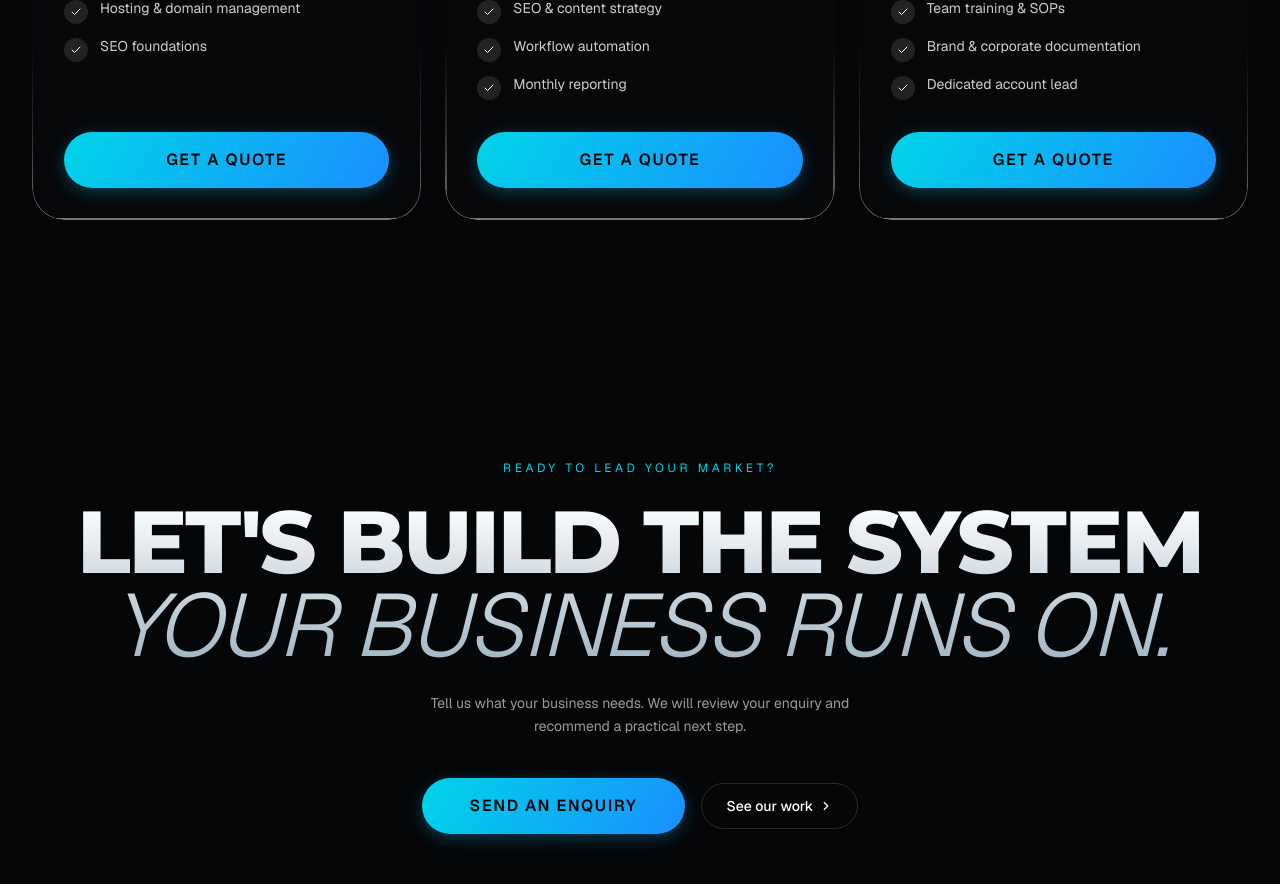
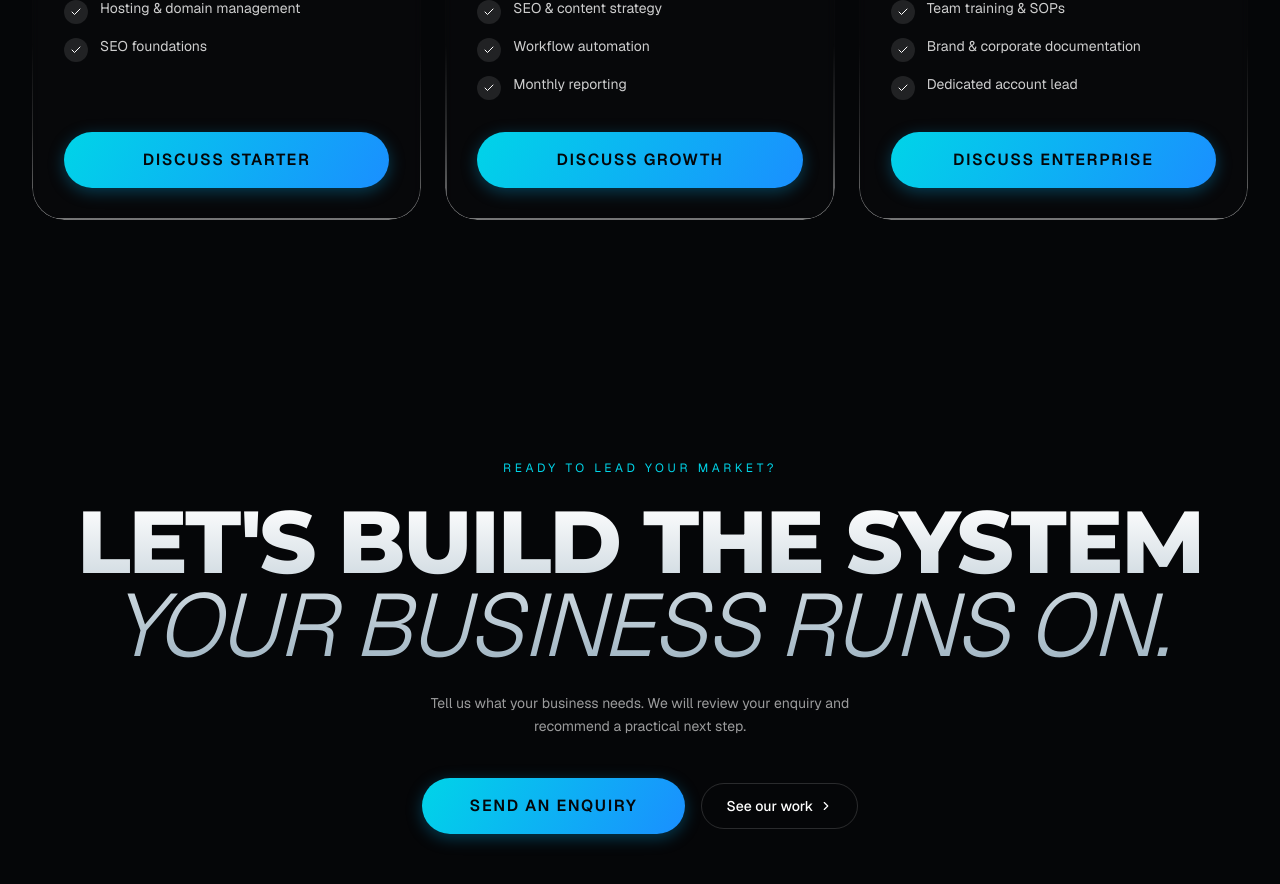
Before and after one commit to MartinezKnight/martinez-knight, a React (Vite) app: page / in a window 1280 px wide. Shown: the part 3118-4002 px from the top of the page. Built offline with nearby package versions, Linux system fonts and the light colour scheme; no server answers.

Commit message:
Preserve selected engagement tier in enquiry

```diff
--- a/src/components/EngagementSection.tsx
+++ b/src/components/EngagementSection.tsx
@@ -74,7 +74,7 @@ export default function EngagementSection() {
               ))}
             </ul>
             <div className="mt-8">
-              <ContactButton label="Get a Quote" full />
+              <ContactButton label={`Discuss ${tier.name}`} href={`/contact?service=${encodeURIComponent(tier.name + " engagement")}&source=homepage-engagement`} full />
             </div>
           </motion.div>
         ))}
```
